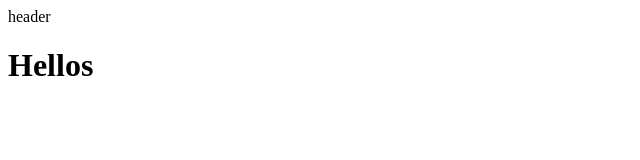
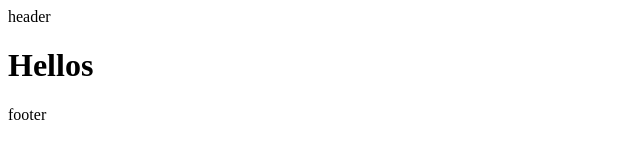
Before and after one commit to Ofiri93/git-example, a plain HTML site: page index.html in a window 1280 px wide. Shown: the full height of the page, 0-640 px from the left. Drawn offline with Linux system fonts and the light colour scheme.

Commit message:
feat: added footer

```diff
--- a/index.html
+++ b/index.html
@@ -5,3 +5,7 @@
 <h1>
     Hellos
 </h1>
+
+<div>
+    footer
+</div>
```
